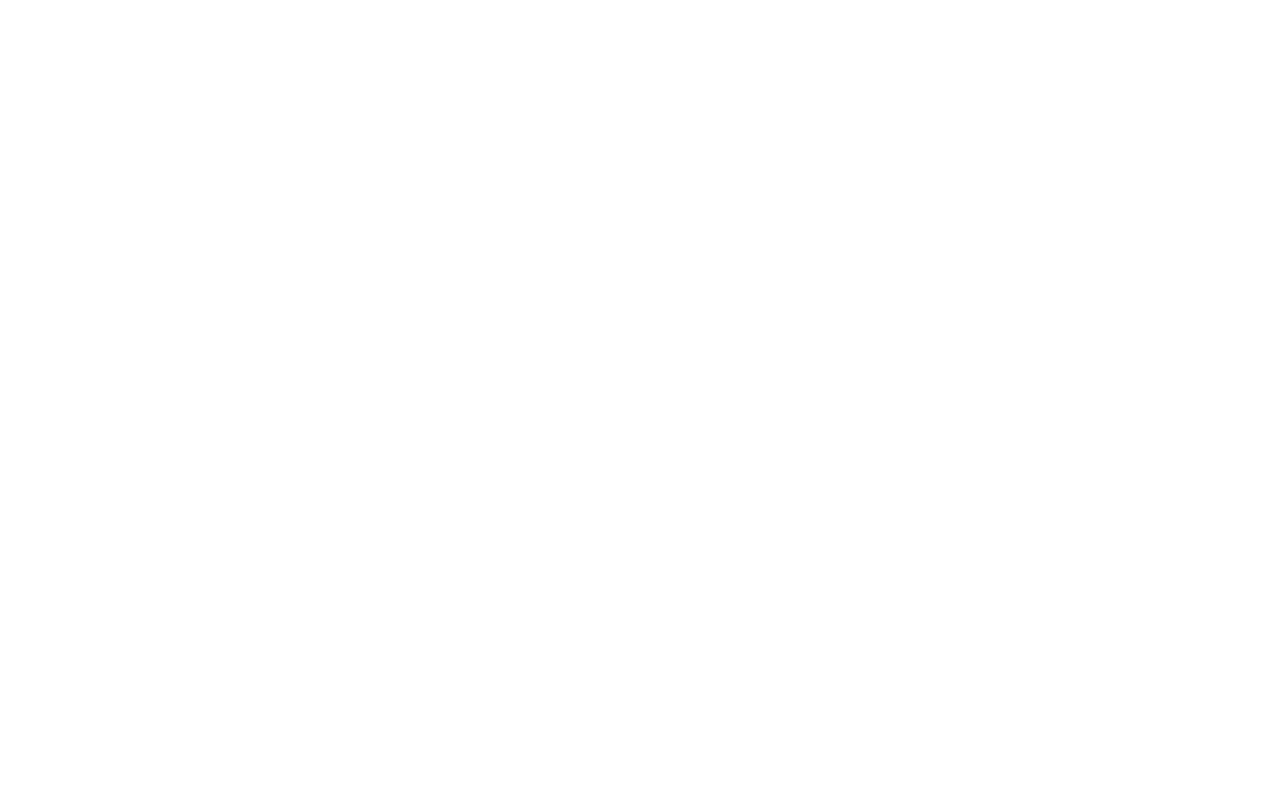
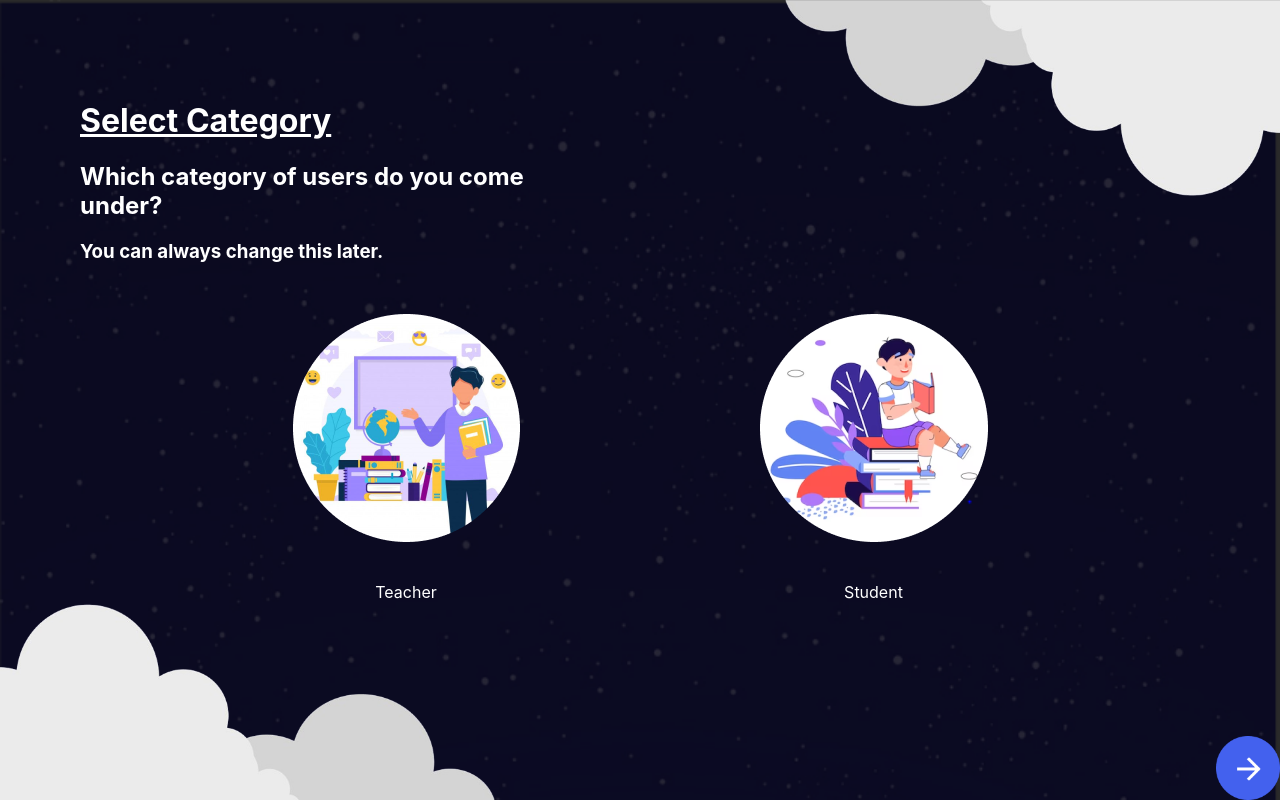
Before and after one commit to jm2145/web-app, a React (Create React App) app: page /category in a window 1280 px wide. Before the commit this address had no page. Shown: the top 800 px of the page. Built offline with nearby package versions, Linux system fonts and the light colour scheme; no server answers.

Commit message:
category page

```diff
--- a/src/Routes.js
+++ b/src/Routes.js
@@ -2,6 +2,7 @@
 import { BrowserRouter as Router, Routes, Route } from "react-router-dom";
 import SignUp from "./pages/SignUp";
 import LogIn from "./pages/LogIn";
+import Category from "./pages/Category"
 import ProfileDetails from "./pages/ProfileDetails";
 
 export const AppRoutes = () => {
@@ -10,6 +11,7 @@
       <Routes>
         <Route path="/" element={<SignUp/>} />
         <Route path = "/login" element = {<LogIn/>} />
+        <Route path="/category" element={<Category/>} />
         <Route path = "/proDetails" element = {<ProfileDetails/>}/>
 
       </Routes>
--- /dev/null
+++ b/src/pages/Category.css
@@ -0,0 +1,88 @@
+.category-main {
+    display: flex;
+    flex-direction: column;
+    align-items: center;
+    justify-content: left;
+    background-image: url('/public/brainwave2.0.PNG');
+    background-size: 100% 100%;
+    background-repeat: no-repeat;
+    background-position: center;
+    min-height: 100vh;
+    padding : 10vh;
+}
+
+.category-content{
+    color: white;
+    margin-right: 80vh;
+}
+
+.category-content h1{
+    text-decoration: underline;
+}
+
+.category-Select{
+    display: flex;
+    flex-direction: row;
+    align-items: center;
+    text-align: center;
+    color: white;
+}
+
+.category-choice{
+    display: flex;
+    flex-direction: column;
+    align-items: center;
+    padding-left: 15vh;
+    padding-right: 15vh;
+    padding-top: 4vh;
+}
+
+.category-choice.button-clicked{
+    transform: scale(1.2);
+    transition: transform 0.4s ease;
+}
+
+.category-choice:not(.button-clicked){
+    transform: scale(1);
+}
+
+.category-icon{
+    display : flex;
+    flex-direction: column;
+    cursor: pointer;
+    align-items: center;
+}
+
+.category-label{
+    margin-top: 5vh;
+    margin-left: 0vh;
+
+}
+
+.category-choice img{
+    align-items: center;
+    justify-content: center;
+}
+
+.category-cloudsup {
+    position: absolute;
+    top: 0;
+    right : 0;
+    width: 40%;
+    transform: rotate(180deg);
+}
+
+.category-cloudsdown {
+    position: absolute;
+    bottom: 0;
+    left : 0;
+    width: 40%;
+}
+
+.category-next img{
+    position: absolute;
+    bottom: 0;
+    right : 0;
+    width : 5%;
+    cursor: pointer;
+}
--- /dev/null
+++ b/src/pages/Category.js
@@ -0,0 +1,93 @@
+import React, { useEffect, useState } from "react";
+import { useNavigate } from "react-router-dom";
+import { db , auth} from "../Firebase";
+import { getDoc , updateDoc, doc } from "firebase/firestore";
+import './Category.css';
+
+function Category(){
+    const [currentUser, setCurrentUser] = useState(null);
+    const [isTeacherClicked, setTeacherClicked] = useState(false);
+    const [isStudentClicked, setStudentClicked] = useState(false);
+    const navigate = useNavigate();
+
+    const handleNext = () => {
+        navigate("/proDetails");
+    }
+
+    useEffect(() => {
+        const unsubscribe = auth.onAuthStateChanged((user) => {
+            setCurrentUser(user);
+        });
+        return () => {
+            unsubscribe();
+        };
+    }, []);
+
+    const handleClick = async (userCategory) => {
+        try {
+            const userDocRef = doc(db, "Users", currentUser.uid);
+            const userDoc = await getDoc(userDocRef);
+
+            if(userDoc.exists()){
+
+                await updateDoc(userDocRef, { userCategory: userCategory});
+                console.log("Category updated successfully");
+
+                if (userCategory === "teacher"){
+                    setTeacherClicked(true);
+                    setStudentClicked(false);
+                }else if (userCategory === "student"){
+                    setStudentClicked(true);
+                    setTeacherClicked(false);
+                }
+            }
+            else{
+                console.log("User document not found");
+            }
+        } catch (error){
+            console.error("Error updating category:" , error);
+        }
+    };
+
+    return(
+        <div className="category-main">
+
+            <img className="category-cloudsdown" src="./image_2023-12-19_233830828-removebg-preview.png" alt="clouds"></img>
+            <img className="category-cloudsup" src="./image_2023-12-19_233830828-removebg-preview.png" alt="clouds"></img>
+
+            <div className="category-content">
+                <h1>Select Category</h1>
+                <h2>Which category of users do you come under?</h2>
+                <h3>You can always change this later.</h3>
+            </div>
+
+
+            <div className="category-Select">
+                <div
+                    className={`category-choice ${isTeacherClicked ? "button-clicked" : ""}`} onClick={() => handleClick("teacher")}>
+                    <div className="category-icon">
+                        <img src = "./Teachers.png" alt="TeachLogo"/>
+                        <label className="category-label">Teacher</label>
+                    </div>
+                </div>
+                <div
+                    className={`category-choice ${isStudentClicked ? "button-clicked" : ""}`}
+                    onClick={() => handleClick("student")}
+                >
+                    <div className="category-icon">
+                        <img src = "./Students.png" alt="StuLogo"/>
+                        <label className="category-label">Student</label>
+                    </div>
+                </div>
+            </div>
+
+            <div className={`category-next`} onClick={handleNext}>
+                <img className="category-next" src="./next.png" alt="next"></img>
+            </div>
+
+
+        </div>
+    );
+}
+
+export default Category;
```
